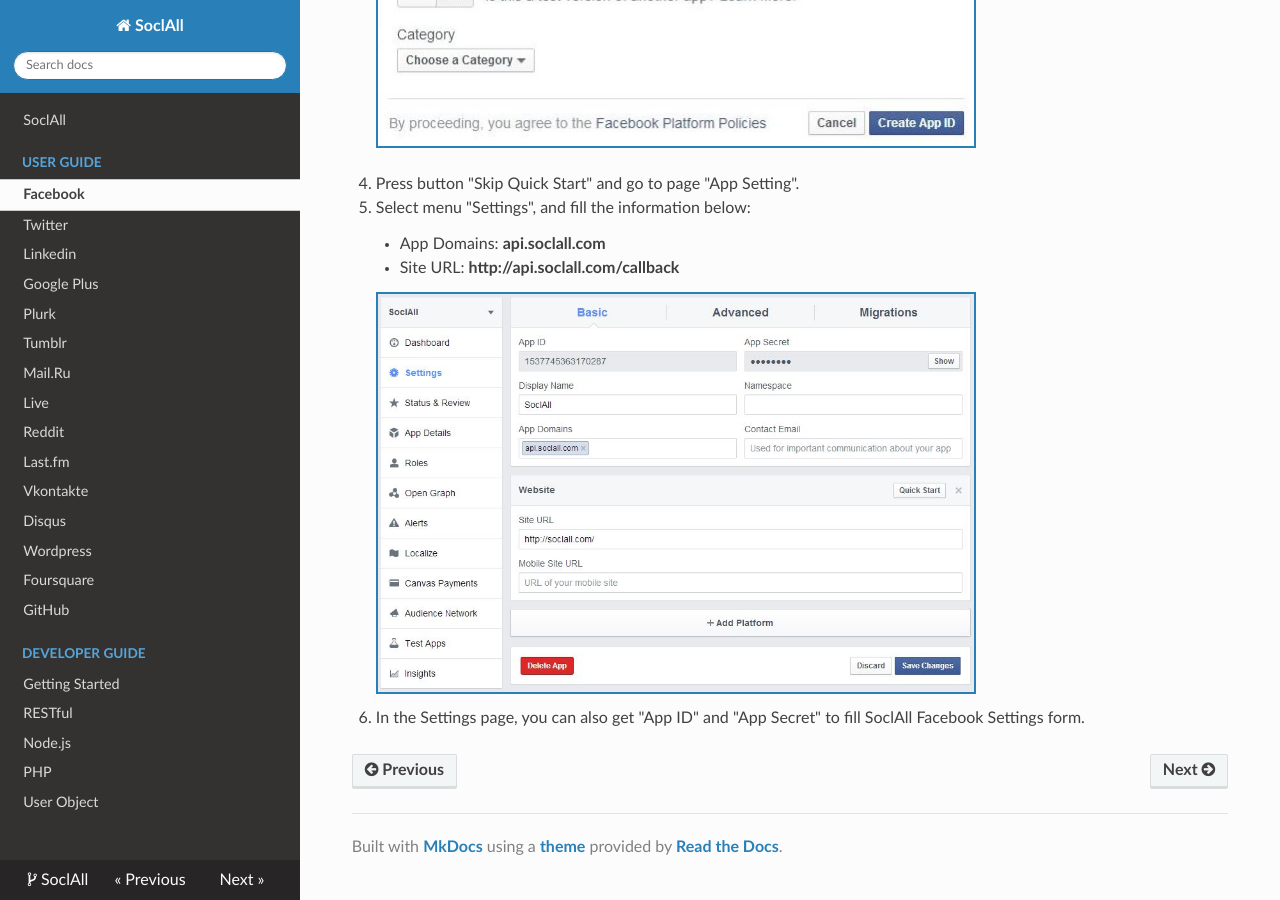
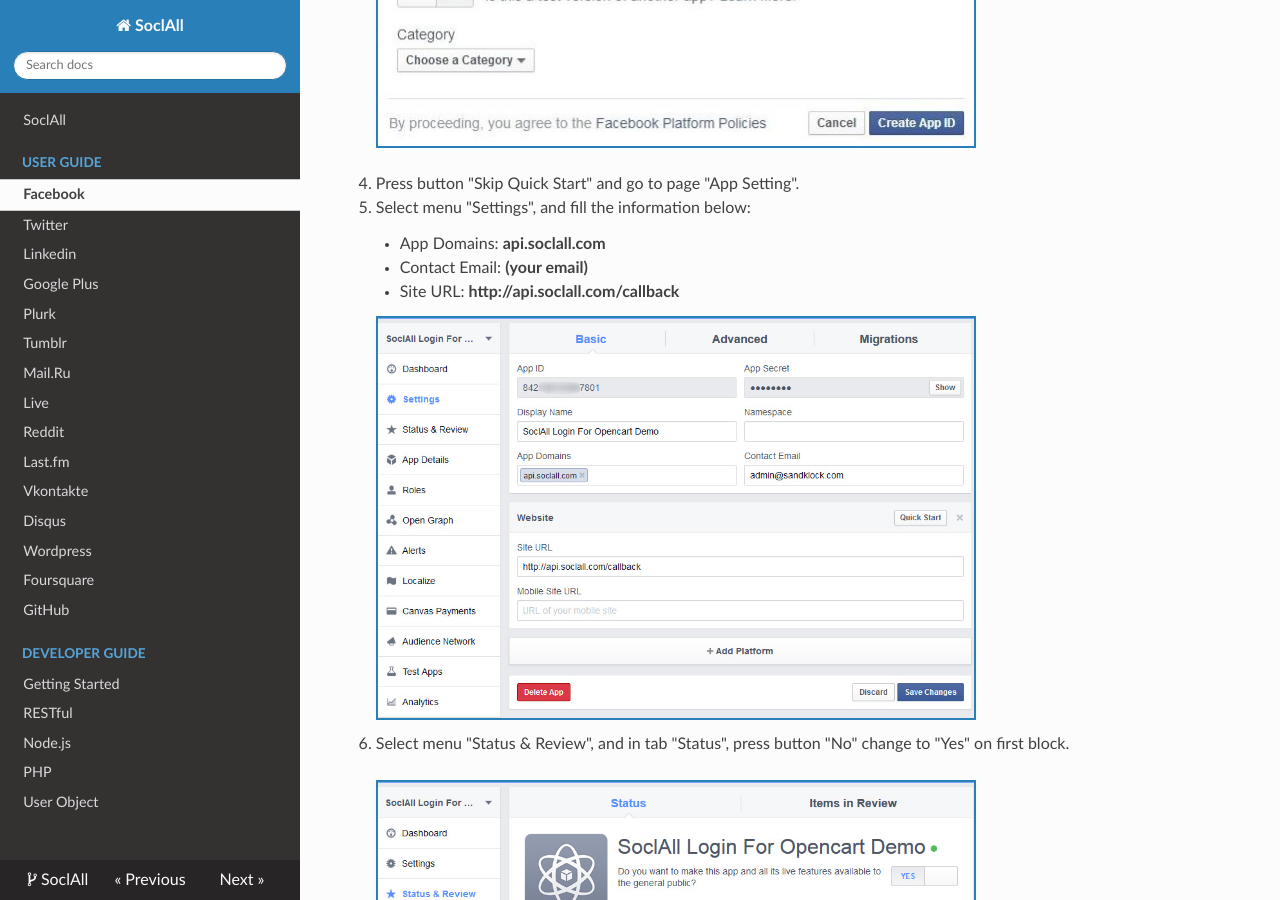
Before and after one commit to nhvu1988/socialall-docs, an MkDocs documentation site: the page built from docs/user-guide/facebook.md, in a window 1280 px wide and 900 px high, scrolled down 606 px. Built offline with MkDocs 1.6.1, drawn with Linux system fonts in a browser that asks for light colours; nearby versions of some CDN libraries; old or Windows-style settings are respelled for this version of MkDocs.

Commit message:
Update step fill contact email and check live mod

```diff
--- a/docs/user-guide/facebook.md
+++ b/docs/user-guide/facebook.md
@@ -12,9 +12,14 @@ __To register an application on Facebook, please follow all steps below:__
 4. Press button "Skip Quick Start" and go to page "App Setting".
 5. Select menu "Settings", and fill the information below:
     * App Domains: __api.soclall.com__
+    * Contact Email: __(your email)__
     * Site URL: __http://api.soclall.com/callback__
 
     ![Facebook : Setting Page](/img/facebook-3-setting-page.JPG)
     <div class="soclall-br"></div>
 
-6. In the Settings page, you can also get "App ID" and "App Secret" to fill SoclAll Facebook Settings form.
+6.  Select menu "Status & Review", and in tab "Status", press button "No" change to "Yes" on first block.
+    <div class="soclall-br"></div>
+    ![Facebook : Status Page](/img/facebook-4-status-page.JPG)
+    <div class="soclall-br"></div>
+7. In the Settings page, you can also get "App ID" and "App Secret" to fill SoclAll Facebook Settings form.
```
Also changed, not shown: docs/img/facebook-3-setting-page.JPG, docs/img/facebook-4-status-page.jpg (added).
